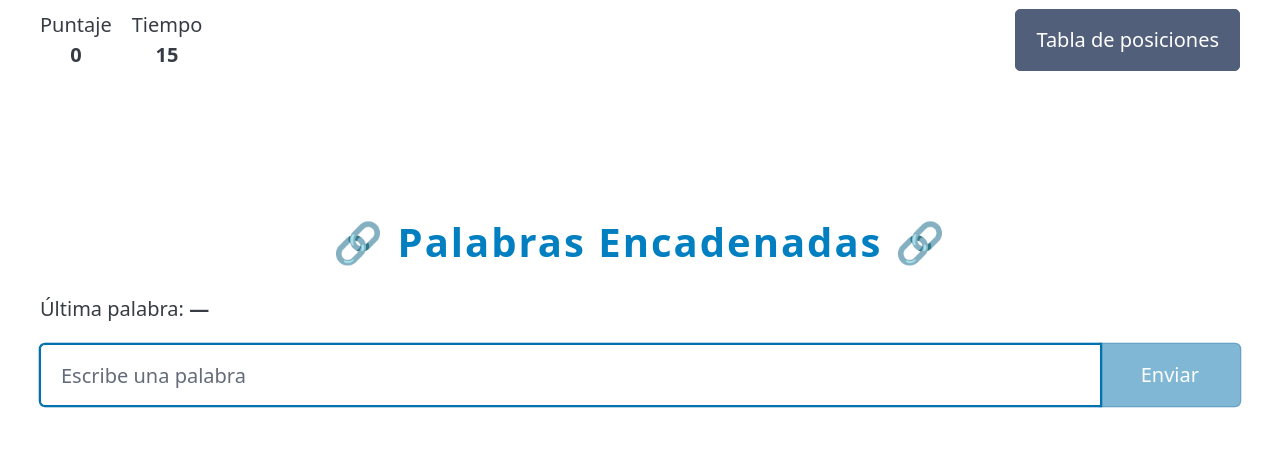
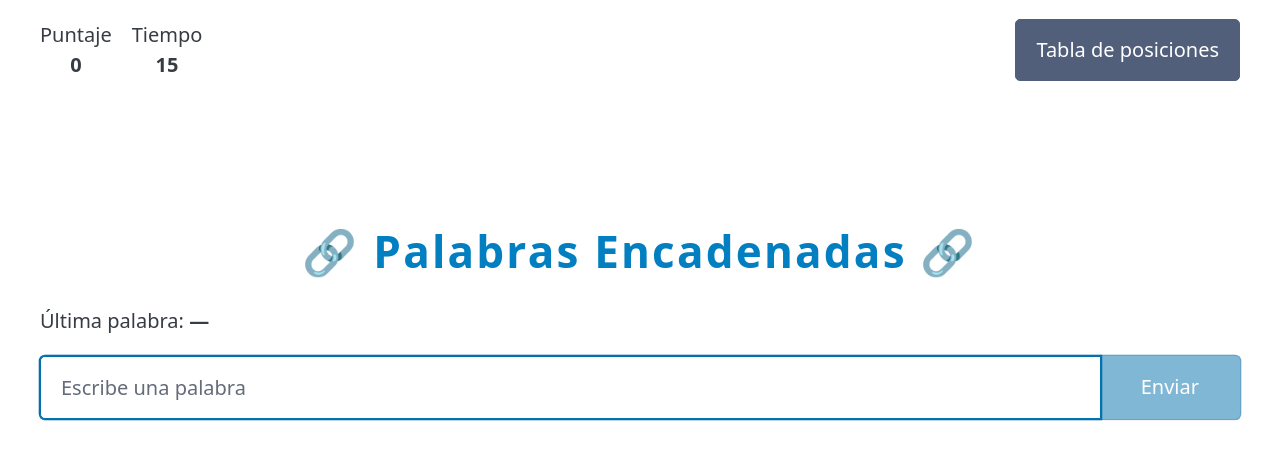
Before and after one commit to leotroche/unq-ui-leonardo-troche-trabajo-final, a React (Vite) app: page / in a window 1280 px wide. Shown: the top 460 px of the page. Built offline with nearby package versions, Linux system fonts and the light colour scheme.

Commit message:
fix: adjust layout and button styles for consistency and improved design

```diff
--- a/src/index.css
+++ b/src/index.css
@@ -4,6 +4,11 @@ html,
 body {
   height: 100%;
   overflow: hidden;
+}
+
+button[type='button'],
+button[type='submit'] {
+  margin: 0;
 }
 
 :root {
@@ -18,7 +23,7 @@ body {
 
 .layout {
   display: grid;
-  grid-template-rows: 80px 1fr 200px;
+  grid-template-rows: 5rem 1fr 10rem;
   height: 100dvh;
 }
 
@@ -28,20 +33,19 @@ body {
   align-items: center;
 }
 
-.header button {
-  margin: 0;
-}
-
 .main {
   margin-block: auto;
 }
 
 .title {
+  text-align: center;
   font-weight: 900;
-  text-align: center;
+
   letter-spacing: 0.05em;
   margin-bottom: 1.5rem;
+
   color: var(--color-primary);
+  font-size: clamp(1.8rem, 4vw, 2.2rem);
 }
 
 .footer {
```
